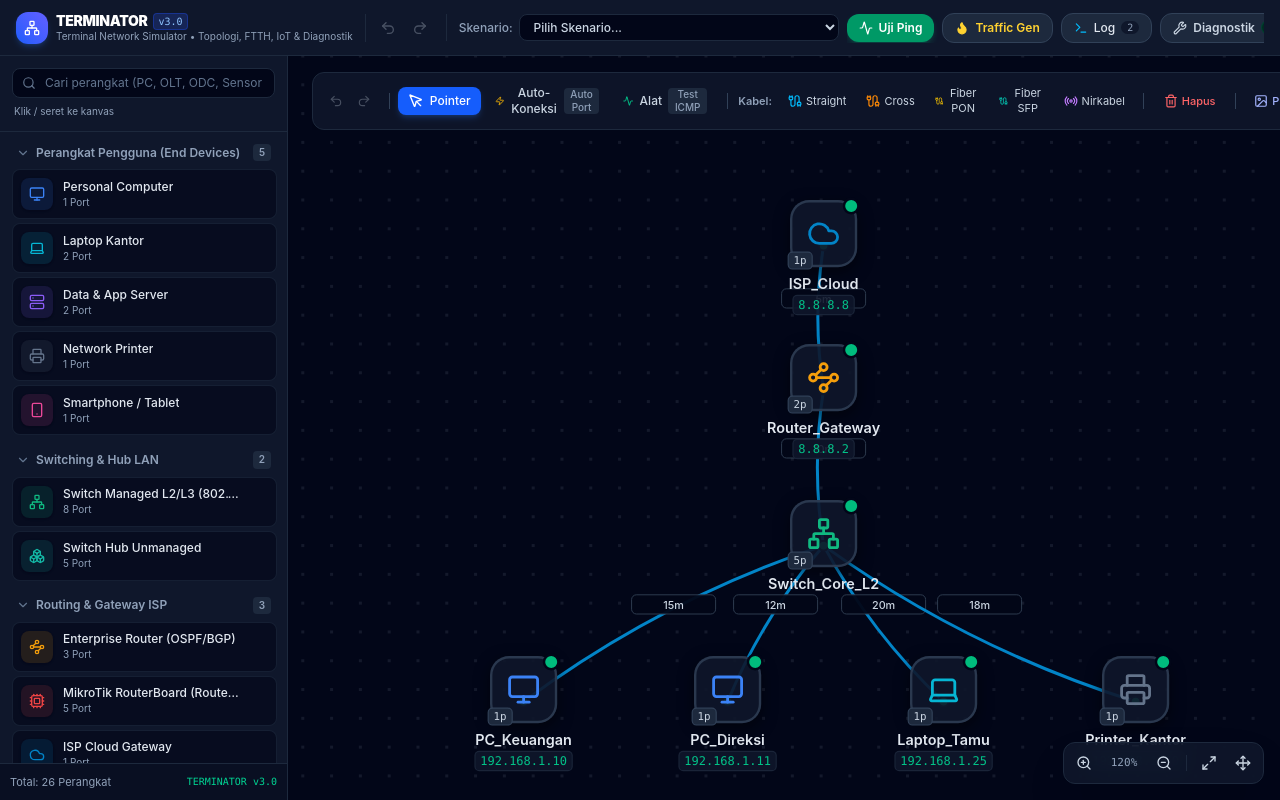
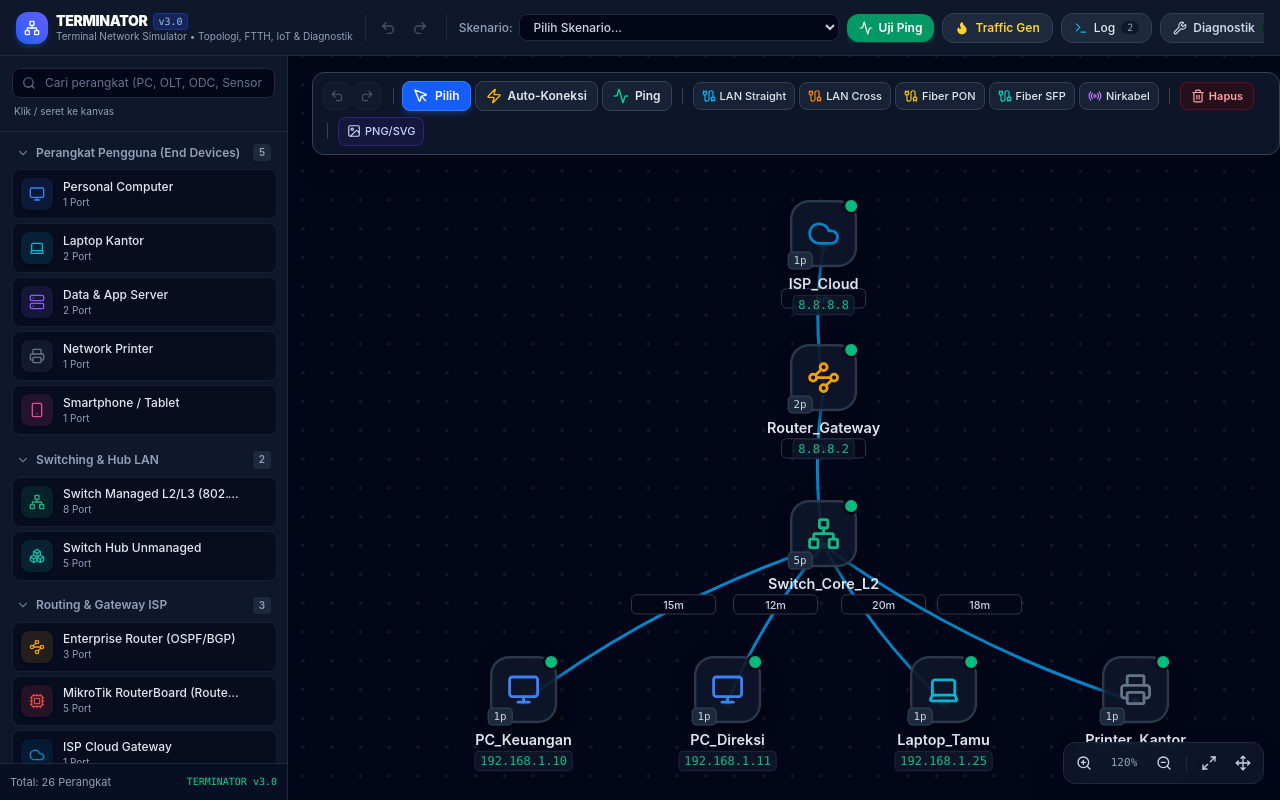
Before and after one commit to r14bz/Terminator, a React (Vite) app: page / in a window 1280 px wide. Built offline with nearby package versions, Linux system fonts and the light colour scheme.

Commit message:
fix toolbar and pitch zoom

```diff
--- a/src/App.tsx
+++ b/src/App.tsx
@@ -574,11 +574,10 @@ export default function App() {
 
         {/* Central Canvas Workspace */}
         <div className="flex-1 flex flex-col relative overflow-hidden">
-          {/* Top Floating Toolbar */}
-          <div className="absolute top-4 left-4 right-4 sm:left-6 sm:right-auto z-20">
-          <div className="relative">
-            <div className="max-w-full overflow-x-auto no-scrollbar">
-              <Toolbar
+          {/* Top Floating Toolbar — wraps onto multiple lines on narrow
+              screens instead of hiding tools behind horizontal scroll */}
+          <div className="absolute top-4 left-4 right-4 sm:left-6 sm:right-auto sm:max-w-[calc(100vw-3rem)] z-20">
+            <Toolbar
               activeTool={activeTool}
               setActiveTool={(tool) => {
                 setActiveTool(tool);
@@ -593,12 +592,7 @@ export default function App() {
               undoDescription={undoDescription}
               redoDescription={redoDescription}
               onOpenExportImage={() => setIsExportImageOpen(true)}
-              />
-            </div>
-            {/* Fade hint showing the toolbar is horizontally scrollable on
-                narrow/mobile screens where not all tools fit at once */}
-            <div className="pointer-events-none absolute right-0 top-0 bottom-0 w-6 bg-gradient-to-l from-slate-950/90 to-transparent sm:hidden rounded-r-xl" />
-          </div>
+            />
           </div>
 
           {/* Interactive Topology Canvas */}
@@ -631,9 +625,9 @@ export default function App() {
 
           {/* Toast Notification Banner */}
           {toastMessage && (
-            <div className="absolute bottom-6 left-6 z-30 bg-slate-900/95 border border-slate-700/80 text-white text-xs px-4 py-2.5 rounded-xl shadow-2xl backdrop-blur-md flex items-center gap-2 animate-in fade-in slide-in-from-bottom-3 duration-200">
-              <span className="w-2 h-2 rounded-full bg-blue-500 animate-ping" />
-              <span>{toastMessage}</span>
+            <div className="absolute left-3 right-3 sm:left-6 sm:right-auto bottom-[calc(1.5rem+env(safe-area-inset-bottom,0px))] sm:bottom-6 z-30 sm:max-w-md bg-slate-900/95 border border-slate-700/80 text-white text-xs px-4 py-2.5 rounded-xl shadow-2xl backdrop-blur-md flex items-center gap-2 animate-in fade-in slide-in-from-bottom-3 duration-200">
+              <span className="w-2 h-2 rounded-full bg-blue-500 animate-ping shrink-0" />
+              <span className="leading-snug">{toastMessage}</span>
             </div>
           )}
         </div>
--- a/src/components/Toolbar.tsx
+++ b/src/components/Toolbar.tsx
@@ -51,65 +51,67 @@ export const Toolbar: React.FC<ToolbarProps> = ({
   const tools = [
     {
       id: 'pointer' as const,
-      label: 'Pointer / Pilih Perangkat',
+      label: 'Pilih',
+      fullLabel: 'Pointer / Pilih Perangkat',
       icon: MousePointer,
       shortcut: 'V',
       color: 'text-slate-200',
     },
     {
       id: 'auto_connect' as const,
-      label: 'Auto-Koneksi Cerdas',
+      label: 'Auto-Koneksi',
+      fullLabel: 'Auto-Koneksi Cerdas (deteksi port otomatis)',
       icon: Zap,
       shortcut: 'A',
       color: 'text-amber-400',
-      badge: 'Auto Port',
     },
     {
       id: 'ping_tool' as const,
-      label: 'Alat Cepat Uji Ping',
+      label: 'Ping',
+      fullLabel: 'Alat Cepat Uji Ping (ICMP)',
       icon: Activity,
       shortcut: 'P',
       color: 'text-emerald-400',
-      badge: 'Test ICMP',
     },
     {
       id: 'ethernet_straight' as const,
-      label: 'Kabel LAN Straight-Through (RJ45)',
+      label: 'LAN Straight',
+      fullLabel: 'Kabel LAN Straight-Through (RJ45)',
       icon: Cable,
       color: 'text-sky-400',
-      tag: 'Straight',
     },
     {
       id: 'ethernet_crossover' as const,
-      label: 'Kabel LAN Crossover (RJ45)',
+      label: 'LAN Cross',
+      fullLabel: 'Kabel LAN Crossover (RJ45)',
       icon: Cable,
       color: 'text-orange-400',
-      tag: 'Cross',
     },
     {
       id: 'fiber_single' as const,
-      label: 'Fiber Optik Single Mode (GPON SC/APC)',
+      label: 'Fiber PON',
+      fullLabel: 'Fiber Optik Single Mode (GPON SC/APC)',
       icon: Cable,
       color: 'text-yellow-400',
-      tag: 'Fiber PON',
     },
     {
       id: 'fiber_multi' as const,
-      label: 'Fiber Optik SFP Multi Mode (LC/LC)',
+      label: 'Fiber SFP',
+      fullLabel: 'Fiber Optik SFP Multi Mode (LC/LC)',
       icon: Cable,
       color: 'text-teal-400',
-      tag: 'Fiber SFP',
     },
     {
       id: 'wireless_link' as const,
-      label: 'Koneksi Nirkabel (Wi-Fi / Mesh)',
+      label: 'Nirkabel',
+      fullLabel: 'Koneksi Nirkabel (Wi-Fi / Mesh)',
       icon: Radio,
       color: 'text-purple-400',
-      tag: 'Nirkabel',
     },
     {
       id: 'delete_tool' as const,
-      label: 'Alat Hapus Perangkat/Kabel',
+      label: 'Hapus',
+      fullLabel: 'Alat Hapus Perangkat/Kabel',
       icon: Trash2,
       shortcut: 'Del',
       color: 'text-red-400',
@@ -117,7 +119,7 @@ export const Toolbar: React.FC<ToolbarProps> = ({
   ];
 
   return (
-    <div className="flex items-center gap-1.5 bg-slate-900/90 backdrop-blur-md border border-slate-800 rounded-xl px-2.5 py-1.5 shadow-xl text-xs select-none">
+    <div className="flex flex-wrap items-center gap-1.5 bg-slate-900/95 backdrop-blur-md border border-slate-700 rounded-xl px-2.5 py-2 shadow-xl text-xs select-none">
       {/* Undo / Redo controls in toolbar */}
       {(onUndo || onRedo) && (
         <>
@@ -126,7 +128,7 @@ export const Toolbar: React.FC<ToolbarProps> = ({
               onClick={onUndo}
               disabled={!canUndo}
               title={undoDescription ? `Urungkan: ${undoDescription} (Ctrl+Z)` : 'Urungkan (Ctrl+Z)'}
-              className="p-1.5 rounded-lg text-slate-300 hover:text-white hover:bg-slate-800 disabled:opacity-30 disabled:hover:bg-transparent disabled:cursor-not-allowed transition-all"
+              className="p-2 sm:p-1.5 rounded-lg bg-slate-800/70 border border-slate-700 text-slate-200 hover:text-white hover:bg-slate-700 disabled:opacity-30 disabled:hover:bg-slate-800/70 disabled:cursor-not-allowed transition-all"
             >
               <Undo2 className="w-3.5 h-3.5" />
             </button>
@@ -134,7 +136,7 @@ export const Toolbar: React.FC<ToolbarProps> = ({
               onClick={onRedo}
               disabled={!canRedo}
               title={redoDescription ? `Ulangi: ${redoDescription} (Ctrl+Y)` : 'Ulangi (Ctrl+Y)'}
-              className="p-1.5 rounded-lg text-slate-300 hover:text-white hover:bg-slate-800 disabled:opacity-30 disabled:hover:bg-transparent disabled:cursor-not-allowed transition-all"
+              className="p-2 sm:p-1.5 rounded-lg bg-slate-800/70 border border-slate-700 text-slate-200 hover:text-white hover:bg-slate-700 disabled:opacity-30 disabled:hover:bg-slate-800/70 disabled:cursor-not-allowed transition-all"
             >
               <Redo2 className="w-3.5 h-3.5" />
             </button>
@@ -152,20 +154,15 @@ export const Toolbar: React.FC<ToolbarProps> = ({
             <button
               key={t.id}
               onClick={() => setActiveTool(t.id)}
-              title={`${t.label} ${t.shortcut ? `(${t.shortcut})` : ''}`}
-              className={`flex items-center gap-1.5 px-2.5 py-2 sm:py-1.5 rounded-lg font-medium transition-all ${
+              title={`${t.fullLabel} ${t.shortcut ? `(${t.shortcut})` : ''}`}
+              className={`flex items-center gap-1.5 px-2.5 py-2 sm:py-1.5 rounded-lg font-semibold border transition-all ${
                 isActive
-                  ? 'bg-blue-600 text-white shadow-md shadow-blue-500/20'
-                  : 'text-slate-300 hover:bg-slate-800 hover:text-white'
+                  ? 'bg-blue-600 border-blue-500 text-white shadow-md shadow-blue-500/20'
+                  : 'bg-slate-800/70 border-slate-700 text-slate-200 hover:bg-slate-700 hover:border-slate-600'
               }`}
             >
               <Icon className={`w-4 h-4 ${isActive ? 'text-white' : t.color}`} />
-              <span className="hidden md:inline">{t.label.split(' ')[0]}</span>
-              {t.badge && (
-                <span className={`text-[10px] px-1 py-0.2 rounded ${isActive ? 'bg-blue-700 text-blue-100' : 'bg-slate-800 text-slate-400'}`}>
-                  {t.badge}
-                </span>
-              )}
+              <span>{t.label}</span>
             </button>
           );
         })}
@@ -174,8 +171,7 @@ export const Toolbar: React.FC<ToolbarProps> = ({
       <div className="h-4 w-[1px] bg-slate-700 mx-1" />
 
       {/* Cable Connectors */}
-      <div className="flex items-center gap-1">
-        <span className="text-[11px] font-semibold text-slate-400 hidden xl:inline mr-1">Kabel:</span>
+      <div className="flex items-center gap-1 flex-wrap">
         {tools.slice(3, 8).map((t) => {
           const Icon = t.icon;
           const isActive = activeTool === t.id;
@@ -183,15 +179,15 @@ export const Toolbar: React.FC<ToolbarProps> = ({
             <button
               key={t.id}
               onClick={() => setActiveTool(t.id)}
-              title={t.label}
-              className={`flex items-center gap-1 px-2 py-1.5 rounded-lg text-[11px] transition-all ${
+              title={t.fullLabel}
+              className={`flex items-center gap-1 px-2 py-2 sm:py-1.5 rounded-lg text-[11px] font-medium border transition-all ${
                 isActive
-                  ? 'bg-slate-800 text-white ring-2 ring-blue-500'
-                  : 'text-slate-300 hover:bg-slate-800 hover:text-white'
+                  ? 'bg-slate-700 border-blue-500 text-white ring-1 ring-blue-500'
+                  : 'bg-slate-800/70 border-slate-700 text-slate-200 hover:bg-slate-700 hover:border-slate-600'
               }`}
             >
               <Icon className={`w-3.5 h-3.5 ${t.color}`} />
-              <span className="hidden lg:inline">{t.tag}</span>
+              <span>{t.label}</span>
             </button>
           );
         })}
@@ -203,14 +199,14 @@ export const Toolbar: React.FC<ToolbarProps> = ({
       <button
         onClick={() => setActiveTool('delete_tool')}
         title="Klik perangkat atau kabel untuk menghapus"
-        className={`flex items-center gap-1 px-2.5 py-1.5 rounded-lg text-[11px] font-medium transition-all ${
+        className={`flex items-center gap-1 px-2.5 py-2 sm:py-1.5 rounded-lg text-[11px] font-semibold border transition-all ${
           activeTool === 'delete_tool'
-            ? 'bg-red-600 text-white shadow-md shadow-red-500/20'
-            : 'text-red-400 hover:bg-red-950/40 hover:text-red-300'
+            ? 'bg-red-600 border-red-500 text-white shadow-md shadow-red-500/20'
+            : 'bg-red-950/40 border-red-900/60 text-red-300 hover:bg-red-950/70 hover:border-red-700'
         }`}
       >
         <Trash2 className="w-3.5 h-3.5" />
-        <span className="hidden md:inline">Hapus</span>
+        <span>Hapus</span>
       </button>
 
       {/* Quick Export Image in Toolbar */}
@@ -220,10 +216,10 @@ export const Toolbar: React.FC<ToolbarProps> = ({
           <button
             onClick={onOpenExportImage}
             title="Ekspor Diagram ke Gambar PNG/SVG"
-            className="flex items-center gap-1 px-2 py-1.5 rounded-lg text-[11px] font-medium text-indigo-300 hover:text-white hover:bg-indigo-950/40 transition-all"
+            className="flex items-center gap-1 px-2 py-2 sm:py-1.5 rounded-lg text-[11px] font-medium bg-indigo-950/50 border border-indigo-800/60 text-indigo-200 hover:bg-indigo-900/60 hover:text-white transition-all"
           >
             <ImageIcon className="w-3.5 h-3.5" />
-            <span className="hidden md:inline">PNG/SVG</span>
+            <span>PNG/SVG</span>
           </button>
         </>
       )}
```
Also changed, not shown: src/components/Canvas.tsx (+64 -1 lines).
